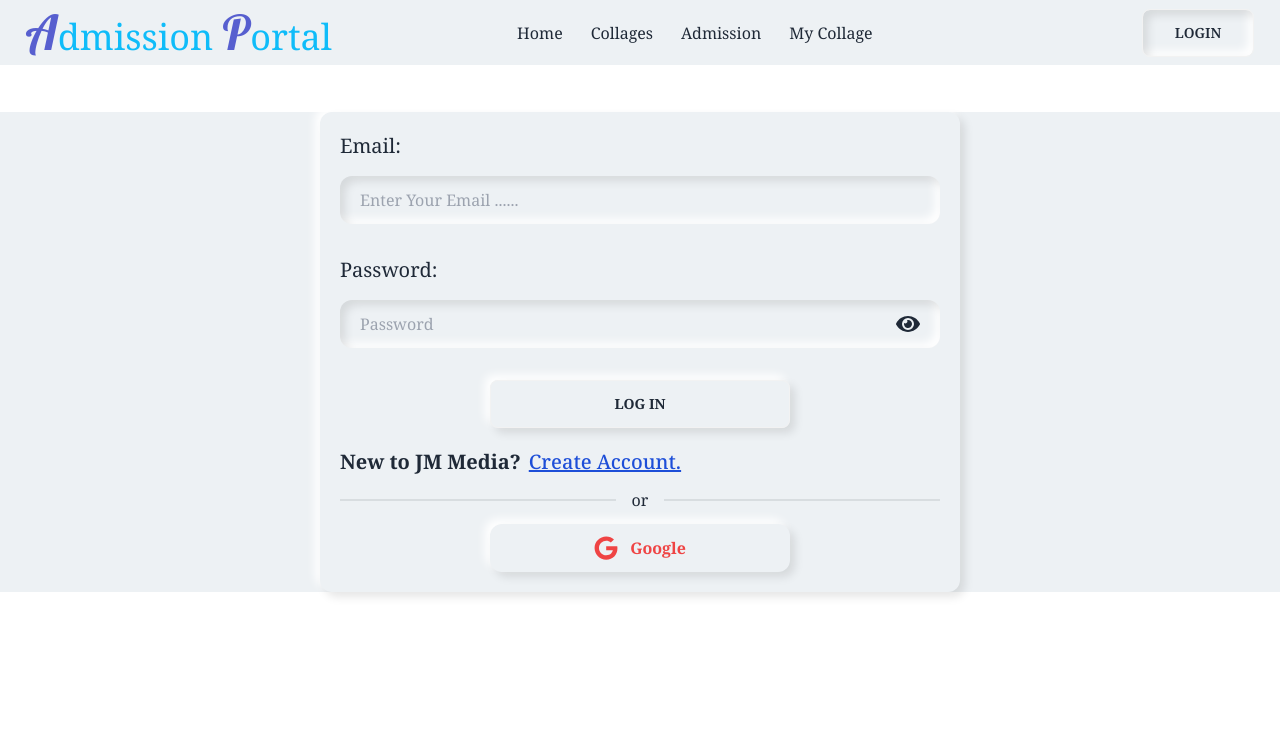
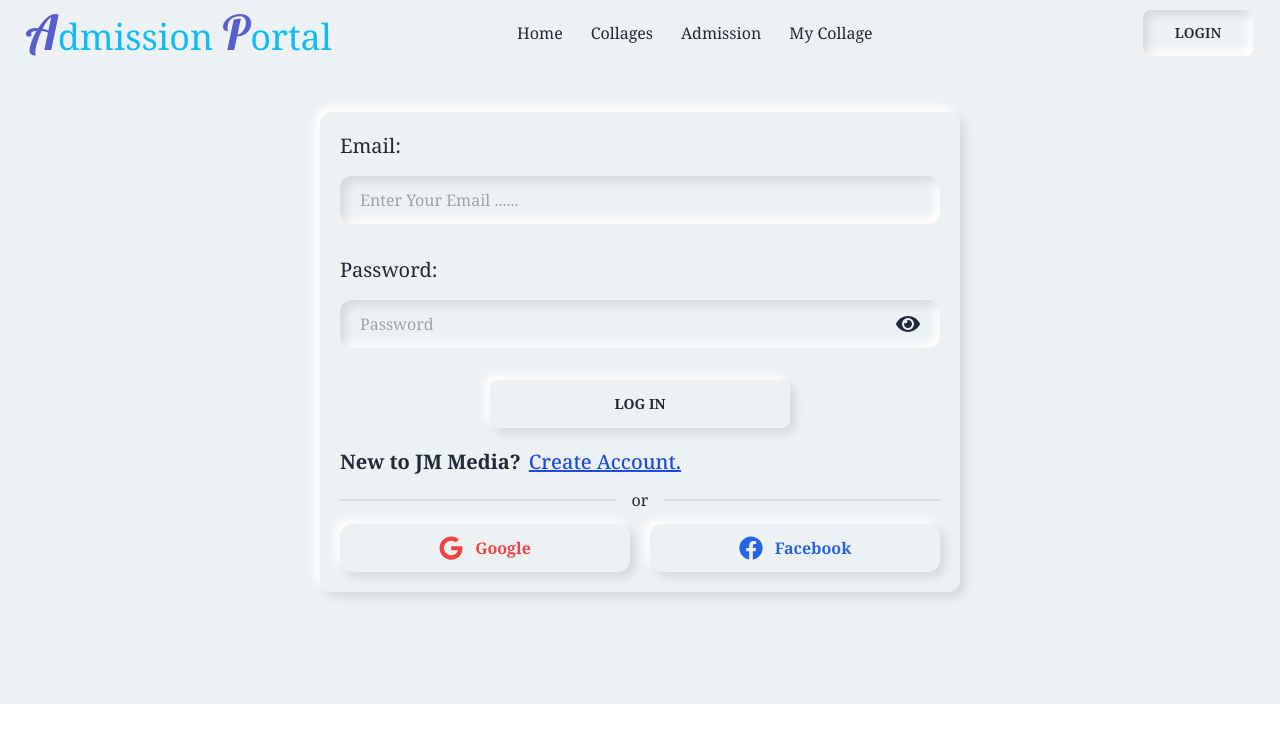
Before and after one commit to jmjubaer/admission-portal-client, a React (Vite) app: page /login in a window 1280 px wide. Shown: the top 742 px of the page. Built offline with nearby package versions, Linux system fonts and the light colour scheme; no server answers.

Commit message:
add facebook login

```diff
--- a/src/Layout/Main.jsx
+++ b/src/Layout/Main.jsx
@@ -3,7 +3,7 @@ import Navbar from "../pages/SheredPage/Navbar";
 
 const Main = () => {
     return (
-        <div className="bg-[#edf1f4] ">
+        <div className="bg-[#edf1f4] overflow-auto">
             <Navbar/>
             <Outlet/>
         </div>
--- a/src/Provider/AuthProvider.jsx
+++ b/src/Provider/AuthProvider.jsx
@@ -1,5 +1,5 @@
 /* eslint-disable react/prop-types */
-import { GoogleAuthProvider, createUserWithEmailAndPassword, getAuth, onAuthStateChanged, signInWithEmailAndPassword, signInWithPopup, signOut } from "firebase/auth";
+import { FacebookAuthProvider, GoogleAuthProvider, createUserWithEmailAndPassword, getAuth, onAuthStateChanged, signInWithEmailAndPassword, signInWithPopup, signOut } from "firebase/auth";
 import { createContext, useEffect, useState } from "react";
 import app from "../Firebase/Firebase.config";
 const auth = getAuth(app)
@@ -15,9 +15,14 @@ const AuthProvider = ({children}) => {
         return signInWithEmailAndPassword(auth,email,password);
     }
 
-    const provider = new GoogleAuthProvider();
+    const googleProvider = new GoogleAuthProvider();
     const googleSignIn = () => {
-        return signInWithPopup(auth,provider)
+        return signInWithPopup(auth,googleProvider)
+    }
+
+    const facebookProvider = new FacebookAuthProvider();
+    const facebookSignIn = () => {
+        return signInWithPopup(auth,facebookProvider);
     }
 
     const logOut = () => {
@@ -36,7 +41,8 @@ const AuthProvider = ({children}) => {
         logOut,
         singIn,
         createUser,
-        googleSignIn
+        googleSignIn,
+        facebookSignIn
     }
     return (
         <AuthContext.Provider value={authInfo}>
--- a/src/pages/Authentication/SocilaLogin.jsx
+++ b/src/pages/Authentication/SocilaLogin.jsx
@@ -1,10 +1,10 @@
-import { FaGoogle } from "react-icons/fa";
+import { FaFacebook, FaGoogle } from "react-icons/fa";
 import UseAuthContext from "../../Hooks/UseAuthContext";
 import Swal from "sweetalert2";
 import { useNavigate } from "react-router-dom";
 
 const SocialLogin = () => {
-    const {googleSignIn} = UseAuthContext();
+    const {googleSignIn,facebookSignIn} = UseAuthContext();
     const navigate = useNavigate();
     const handleGoogleSignIn = () => {
         googleSignIn()
@@ -25,9 +25,29 @@ const SocialLogin = () => {
               })
         })
     }
+    const handleFacebookSignIn = () => {
+        facebookSignIn()
+        .then(() => {
+            Swal.fire({
+                icon: 'success',
+                title: 'User Login Successful',
+                showConfirmButton: false,
+                timer: 1500
+              })
+            navigate('/')
+        })
+        .catch(err => {
+            Swal.fire({
+                icon: 'error',
+                title: 'Oops...',
+                text: `${err.message}`,
+              })
+        })
+    }
     return (
-        <div className="">
-        <button onClick={handleGoogleSignIn} className="flex items-center gap-3 disc_effects_up p-3 px-8 w-1/2 font-bold text-center mx-auto justify-center text-red-500 active rounded-xl"><FaGoogle className="text-2xl"/><span>Google</span></button>
+        <div className="flex gap-5">
+            <button onClick={handleGoogleSignIn} className="flex items-center gap-3 disc_effects_up p-3 px-8 w-full font-bold text-center mx-auto justify-center text-red-500 active rounded-xl"><FaGoogle className="text-2xl"/><span>Google</span></button>
+            <button onClick={handleFacebookSignIn} className="flex items-center gap-3 disc_effects_up p-3 px-8 w-full font-bold text-center mx-auto justify-center text-blue-600 active rounded-xl"><FaFacebook className="text-2xl"/><span>Facebook</span></button>
     </div>
     );
 };
```
